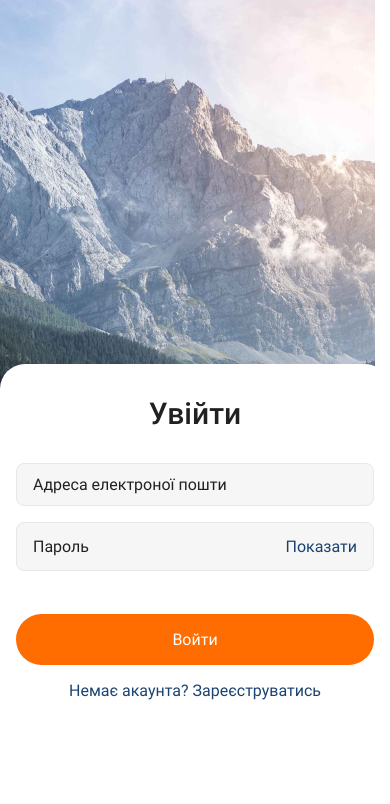
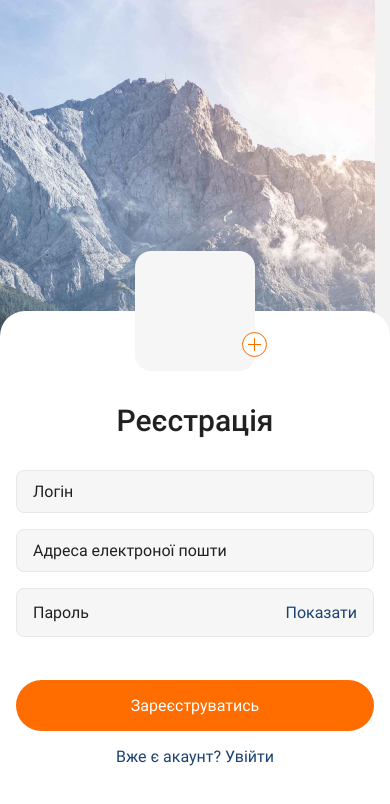
Before and after one commit to NikolayLemehov/goit-hw-react-native, a React Native app: screen / in a window 390 px wide. Shown: the top 804 px of the page. Built offline with nearby package versions, Linux system fonts and the light colour scheme.

Commit message:
feat: add navigation

```diff
--- a/App.js
+++ b/App.js
@@ -1,11 +1,25 @@
+import { createStackNavigator } from '@react-navigation/stack';
+import { NavigationContainer } from '@react-navigation/native';
+import RegistrationScreen from './screens/auth/RegistrationScreen/RegistrationScreen';
 import LoginScreen from './screens/auth/LoginScreen/LoginScreen';
-// import RegistrationScreen from './screens/auth/RegistrationScreen/RegistrationScreen';
 
 export default function App() {
+
+  const Stack = createStackNavigator();
   return (
-    <>
-      {/*<RegistrationScreen/>*/}
-      <LoginScreen/>
-    </>
+    <NavigationContainer>
+      <Stack.Navigator>
+        <Stack.Screen
+          options={{headerShown: false}}
+          name='registration'
+          component={RegistrationScreen}
+        />
+        <Stack.Screen
+          options={{headerShown: false}}
+          name='login'
+          component={LoginScreen}
+        />
+      </Stack.Navigator>
+    </NavigationContainer>
   );
 }
--- a/screens/auth/LoginScreen/LoginScreen.js
+++ b/screens/auth/LoginScreen/LoginScreen.js
@@ -16,7 +16,7 @@ import { useKeyboardShow } from '../../../hooks/useKeyboardShow';
 const initValues = { email: '', password: '' };
 const initFocus = { email: false, password: false };
 
-export default function LoginScreen() {
+export default function LoginScreen({navigation}) {
   const [isShowKeyboard, setIsShowKeyboard] = useKeyboardShow();
   const [isShowPassword, setIsShowPassword] = useState(false);
   const [values, setValues] = useState(initValues);
@@ -88,7 +88,7 @@ export default function LoginScreen() {
                       }} text='Войти' />
                     </View>
 
-                    <Text style={s.text}>Немає акаунта? Зареєструватись</Text>
+                    <Text style={s.text} onPress={() => navigation.navigate('registration')}>Немає акаунта? Зареєструватись</Text>
                   </>
                 )}
               </View>
--- a/screens/auth/RegistrationScreen/RegistrationScreen.js
+++ b/screens/auth/RegistrationScreen/RegistrationScreen.js
@@ -17,7 +17,7 @@ import { useKeyboardShow } from '../../../hooks/useKeyboardShow';
 const initValues = { email: '', password: '', nickname: '' };
 const initFocus = { email: false, password: false, nickname: false };
 
-export default function RegistrationScreen() {
+export default function RegistrationScreen({navigation}) {
   const [isShowKeyboard, setIsShowKeyboard] = useKeyboardShow();
   const [isShowPassword, setIsShowPassword] = useState(false);
   const [values, setValues] = useState(initValues);
@@ -112,7 +112,7 @@ export default function RegistrationScreen() {
                       }} text='Зареєструватись' />
                     </View>
 
-                    <Text style={s.text}>Вже є акаунт? Увійти</Text>
+                    <Text style={s.text} onPress={() => navigation.navigate('login')}>Вже є акаунт? Увійти</Text>
                   </>
                 )}
               </View>
```
Also changed, not shown: package.json (+9 -2 lines), screens/RegistrationScreen/RegistrationScreen.js (deleted), 1 other file (tests, documents, lock files or other folders).
